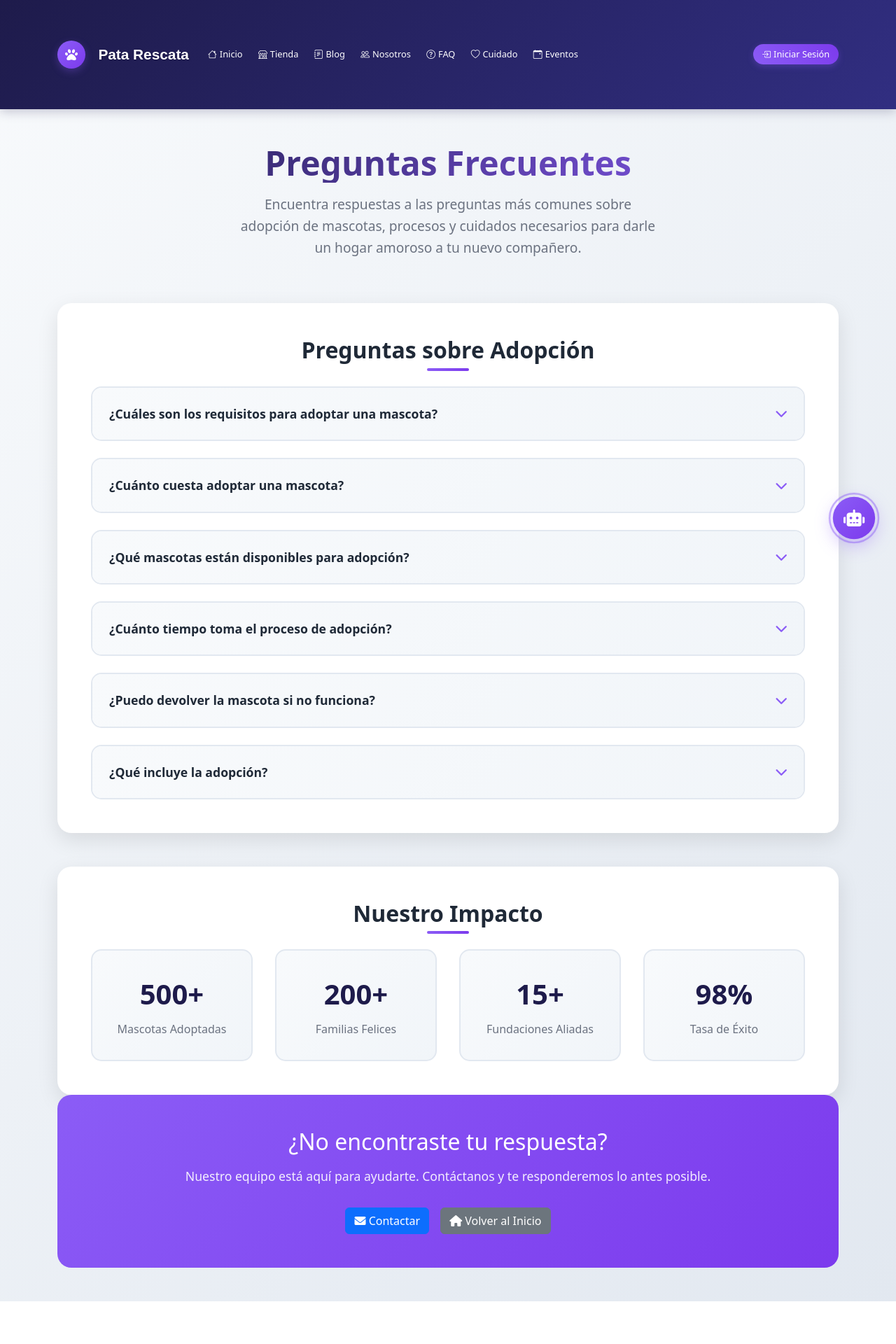
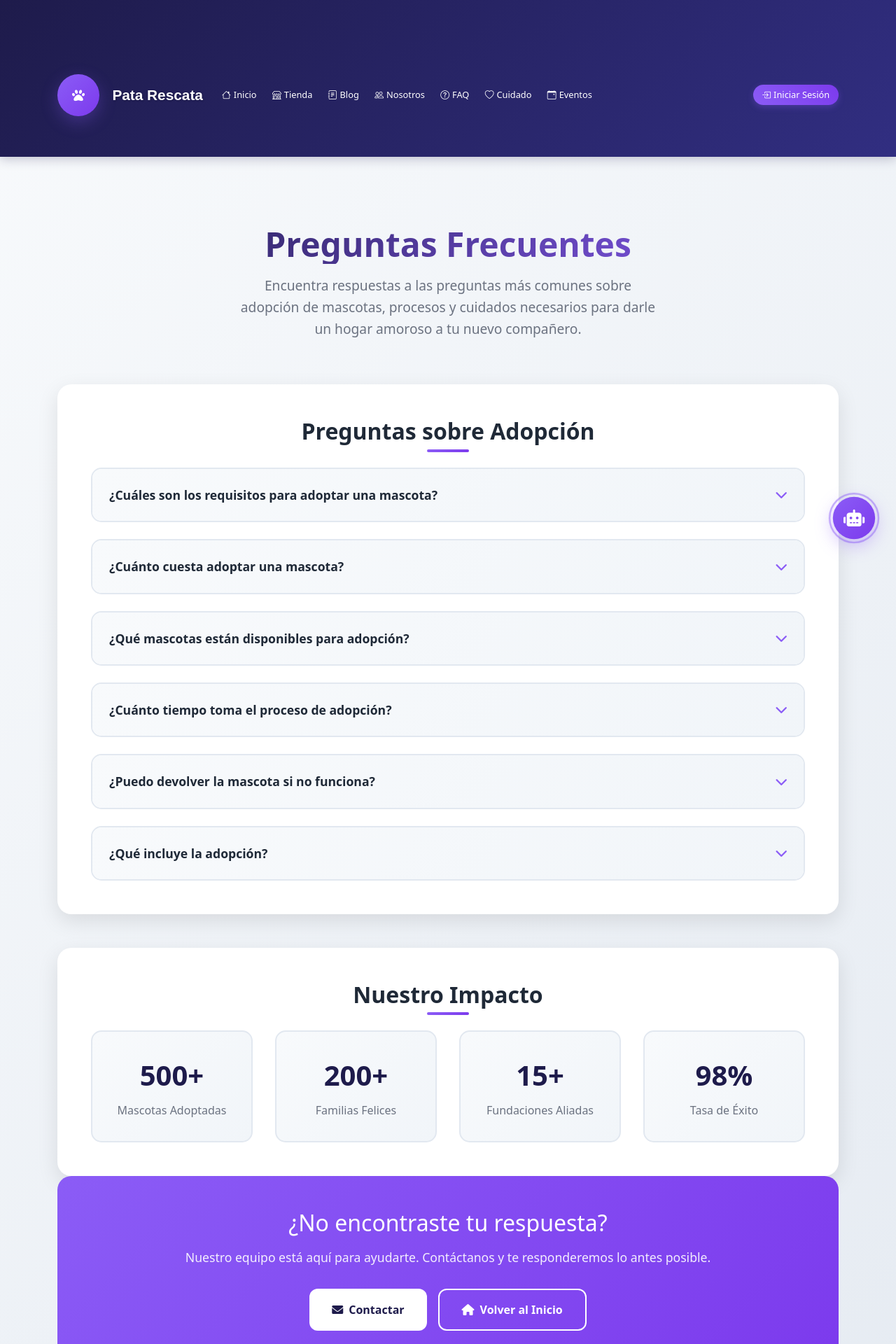
Before and after one commit to NashoWarner/PataRescata, a Django app: page /faq/ in a window 1280 px wide. Shown: the top 1920 px of the page at 70% size. Before the commit the page ends 1859 px from the top, so only its background shows below. Run offline with Django 4.2, Linux system fonts and the light colour scheme.

Commit message:
develop: arreglo de htmls

```diff
--- a/templates/blog.html
+++ b/templates/blog.html
@@ -307,8 +307,6 @@
 </head>
 <body>
     {% include 'navegador.html' %}
-
-    <!-- Hero Section del Blog -->
     <section class="blog-hero">
         <div class="blog-hero-content">
             <h1 class="blog-title">PATARESCATA<br><span style="font-size: 0.8em;">BLOG</span></h1>
--- a/templates/faq.html
+++ b/templates/faq.html
@@ -5,7 +5,14 @@
     <meta charset="UTF-8">
     <meta name="viewport" content="width=device-width, initial-scale=1.0">
     <title>Preguntas Frecuentes - PataRescata</title>
+    <!-- CSS del navegador -->
+    <link rel="stylesheet" type="text/css" href="{% static 'css/navegador.css' %}">
+    <!-- Bootstrap CSS -->
+    <link href="https://cdn.jsdelivr.net/npm/bootstrap@5.3.0/dist/css/bootstrap.min.css" rel="stylesheet">
+    <link href="https://cdn.jsdelivr.net/npm/bootstrap-icons@1.11.0/font/bootstrap-icons.css" rel="stylesheet">
     <link href="https://cdnjs.cloudflare.com/ajax/libs/font-awesome/6.0.0/css/all.min.css" rel="stylesheet">
+    <!-- Google Fonts -->
+    <link href="https://fonts.googleapis.com/css2?family=Poppins:wght@300;400;500;600;700&display=swap" rel="stylesheet">
     <style>
         * {
             margin: 0;
@@ -14,18 +21,14 @@
         }
 
         body {
-            font-family: 'Segoe UI', Tahoma, Geneva, Verdana, sans-serif;
+            font-family: 'Poppins', sans-serif;
             background: linear-gradient(135deg, #f8fafc 0%, #e2e8f0 100%);
             line-height: 1.6;
         }
 
-
-
-
-
         .container {
             max-width: 1000px;
-            margin: 3rem auto;
+            margin: 6rem auto 3rem;
             padding: 0 2rem;
         }
 
@@ -164,7 +167,8 @@
             flex-wrap: wrap;
         }
 
-        .btn {
+        /* Estilos específicos para botones dentro de las secciones de FAQ */
+        .contact-section .btn {
             padding: 1rem 2rem;
             border: none;
             border-radius: 12px;
@@ -176,23 +180,23 @@
             gap: 0.5rem;
         }
 
-        .btn-primary {
+        .contact-section .btn-primary {
             background: white;
             color: #1e1b4b;
         }
 
-        .btn-primary:hover {
+        .contact-section .btn-primary:hover {
             transform: translateY(-3px);
             box-shadow: 0 10px 25px rgba(255, 255, 255, 0.3);
         }
 
-        .btn-secondary {
+        .contact-section .btn-secondary {
             background: transparent;
             color: white;
             border: 2px solid white;
         }
 
-        .btn-secondary:hover {
+        .contact-section .btn-secondary:hover {
             background: white;
             color: #1e1b4b;
             transform: translateY(-3px);
@@ -266,9 +270,7 @@
 </head>
 <body>
     {% include 'navegador.html' %}
-
     <div class="container">
-        <!-- Header de la Página -->
         <div class="page-header">
             <h1 class="page-title">Preguntas Frecuentes</h1>
             <p class="page-subtitle">
@@ -276,8 +278,6 @@
                 procesos y cuidados necesarios para darle un hogar amoroso a tu nuevo compañero.
             </p>
         </div>
-
-        <!-- Sección de FAQ -->
         <div class="faq-section">
             <h2 class="section-title">Preguntas sobre Adopción</h2>
             <div class="faq-grid">
@@ -431,7 +431,10 @@
         });
     </script>
 
-    <!-- Asistente Virtual Flotante -->
+    <!-- Bootstrap Bundle with Popper -->
+    <script src="https://cdn.jsdelivr.net/npm/bootstrap@5.3.0/dist/js/bootstrap.bundle.min.js"></script>
+
     {% include 'floating_assistant.html' %}
+    {% include 'footer.html' %}
 </body>
 </html>
--- a/templates/nuevamascota.html
+++ b/templates/nuevamascota.html
@@ -670,6 +670,7 @@
     </style>
 </head>
 <body>
+    {% include 'navegador.html' %}
     <!-- Header -->
     <header class="header">
         <div class="header-content">
@@ -921,6 +922,7 @@
             </form>
         </div>
     </main>
+    {% include 'footer.html' %}
 
     <script>
         // Funcionalidad de drag & drop para imágenes
```
